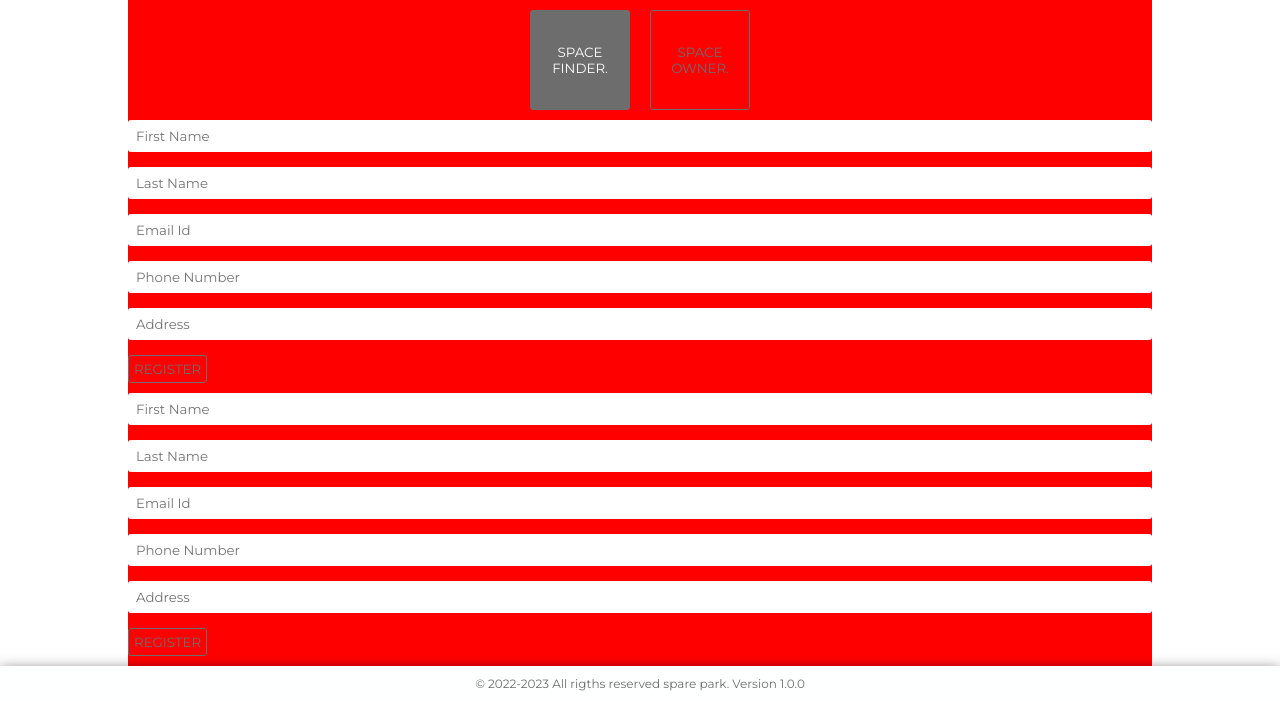
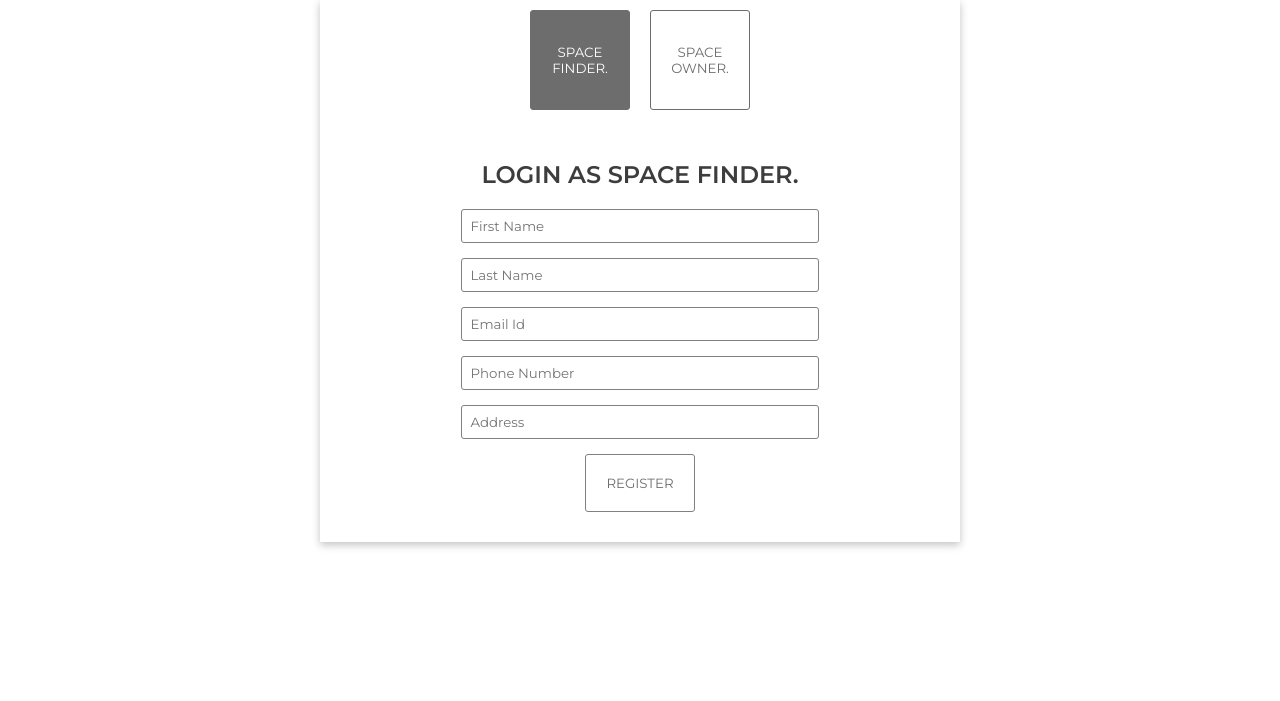
Before and after one commit to ArjunYes/spareParkPHP, a PHP site: page /register.php in a window 1280 px wide. Shown: the part 144-845 px from the top of the page. After the commit the page ends 692 px from the top, so only its background shows below. Run offline with PHP 8.4, Linux system fonts and the light colour scheme.

Commit message:
Updates to register

```diff
--- a/main.css
+++ b/main.css
@@ -579,11 +579,27 @@ body {
 }
 
 .reg_form {
-  background-color: red;
-  width: 80%;
+  box-shadow: rgba(0, 0, 0, 0.24) 0px 3px 8px;
+  width: 50%;
   margin: auto;
   display: flex;
   flex-direction: column;
   align-items: center;
   justify-content: center;
+}
+.reg_form .reg_form_space_owner {
+  display: flex;
+  flex-direction: column;
+  align-items: center;
+  justify-content: center;
+  padding: 20px;
+}
+.reg_form .reg_form_space_owner input {
+  border: 0.5px solid gray;
+}
+.reg_form .reg_form_space_owner > h2 {
+  margin: 20px;
+}
+.reg_form .btn {
+  padding: 20px;
 }/*# sourceMappingURL=main.css.map */
--- a/main.scss
+++ b/main.scss
@@ -722,8 +722,10 @@ body {
 }
 
 .reg_form{
-    background-color: red;
-    width: 80%;
+    // background-color: red;
+    box-shadow: rgba(0, 0, 0, 0.24) 0px 3px 8px;
+
+    width: 50%;
     margin: auto;
     display: flex;
     flex-direction: column;
@@ -731,10 +733,28 @@ body {
     justify-content: center;
 
     .reg_form_space_owner{
-        // width: ;
+        display: flex;
+        flex-direction: column;
+        align-items: center;
+        justify-content: center;
+        padding: 20px;
+
+        input{
+            border: 0.5px solid gray;
+        }
     }
+
+    .reg_form_space_owner > h2 {
+        // color: red;
+        margin: 20px;
+    }
+
 
     .text_box{
 
     }
+
+    .btn{
+        padding: 20px;
+    }
 }
--- a/register.php
+++ b/register.php
@@ -1,6 +1,6 @@
 <?php
 include_once 'includes/dbh.inc.php'
-?>
+    ?>
 
 <!DOCTYPE html>
 <html lang="en">
@@ -46,25 +46,28 @@ include_once 'includes/dbh.inc.php'
 
     <div class="reg_form">
         <div class="user_groups">
-            <button onclick="switchUser(event)" id="spaceFinder" value="spaceFinder" class="btn activeUser">SPACE FINDER.</button>
+            <button onclick="switchUser(event)" id="spaceFinder" value="spaceFinder" class="btn activeUser">SPACE
+                FINDER.</button>
             <button onclick="switchUser(event)" id="spaceOwner" value="spaceOwner" class="btn">SPACE OWNER.</button>
 
         </div>
-        <form class="reg_form_space_owner" action="">
-            <input  class="text_box"  type="text" name="name" placeholder="First Name">
-            <input  class="text_box"  type="text" name="name" placeholder="Last Name">
-            <input  class="text_box"  type="text" name="name" placeholder="Email Id">
-            <input  class="text_box"  type="text" name="name" placeholder="Phone Number">
-            <input  class="text_box"  type="text" name="name" placeholder="Address">
+        <!-- <form class="reg_form_space_owner" action="">
+            <h2 class="form_head">LOGIN AS <span id="spaceOwnertext">SPACE OWNER.</span> </h2>
+            <input class="text_box" type="text" name="name" placeholder="First Name">
+            <input class="text_box" type="text" name="name" placeholder="Last Name">
+            <input class="text_box" type="text" name="name" placeholder="Email Id">
+            <input class="text_box" type="text" name="name" placeholder="Phone Number">
+            <input class="text_box" type="text" name="name" placeholder="Address">
             <input class="btn" type="submit" value="REGISTER">
-        </form>
+        </form> -->
 
-        <form class="reg_form_space_finder" action="">
-            <input  class="text_box"  type="text" name="name" placeholder="First Name">
-            <input  class="text_box"  type="text" name="name" placeholder="Last Name">
-            <input  class="text_box"  type="text" name="name" placeholder="Email Id">
-            <input  class="text_box"  type="text" name="name" placeholder="Phone Number">
-            <input  class="text_box"  type="text" name="name" placeholder="Address">
+         <form class="reg_form_space_owner" action="">
+            <h2 class="form_head">LOGIN AS <span id="spaceOwnertext">SPACE FINDER.</span> </h2>
+            <input class="text_box" type="text" name="name" placeholder="First Name">
+            <input class="text_box" type="text" name="name" placeholder="Last Name">
+            <input class="text_box" type="text" name="name" placeholder="Email Id">
+            <input class="text_box" type="text" name="name" placeholder="Phone Number">
+            <input class="text_box" type="text" name="name" placeholder="Address">
             <input class="btn" type="submit" value="REGISTER">
         </form>
 
@@ -72,10 +75,10 @@ include_once 'includes/dbh.inc.php'
 
 
 
-
+    <!--
     <footer class="footer">
         <p> &copy 2022-2023 All rigths reserved spare park. Version 1.0.0</p>
-    </footer>
+    </footer> -->
 
 
 
@@ -84,4 +87,10 @@ include_once 'includes/dbh.inc.php'
 </html>
 
 
-<script src="index.js"></script>
+<script>
+
+
+
+</script>
+
+<!-- <script src="index.js"></script> -->
```
Also changed, not shown: 1 other file.
